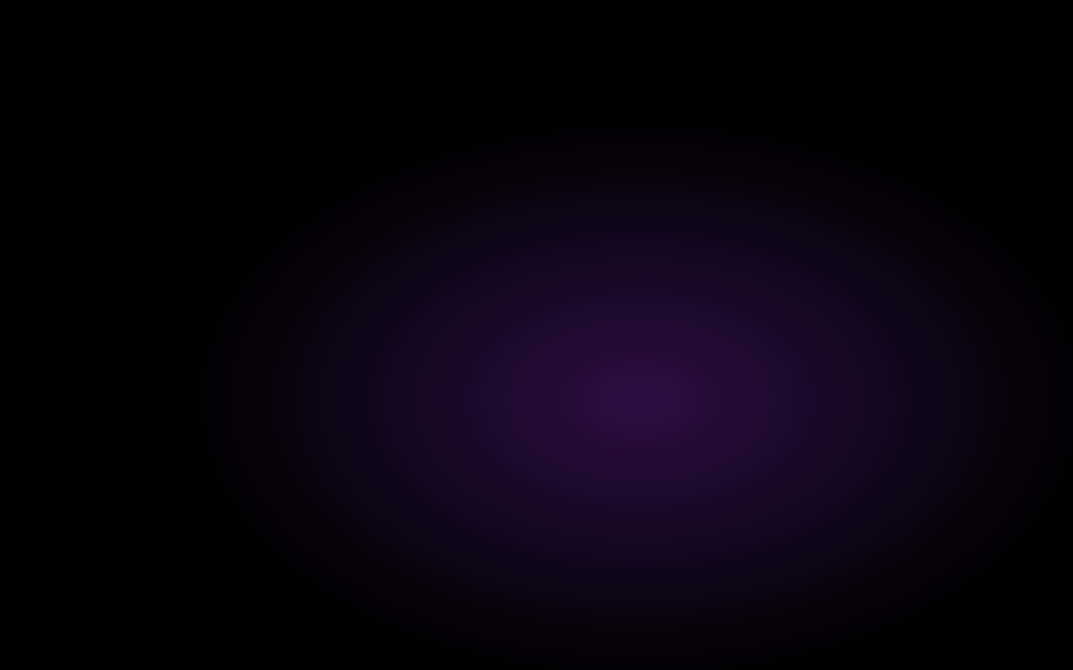
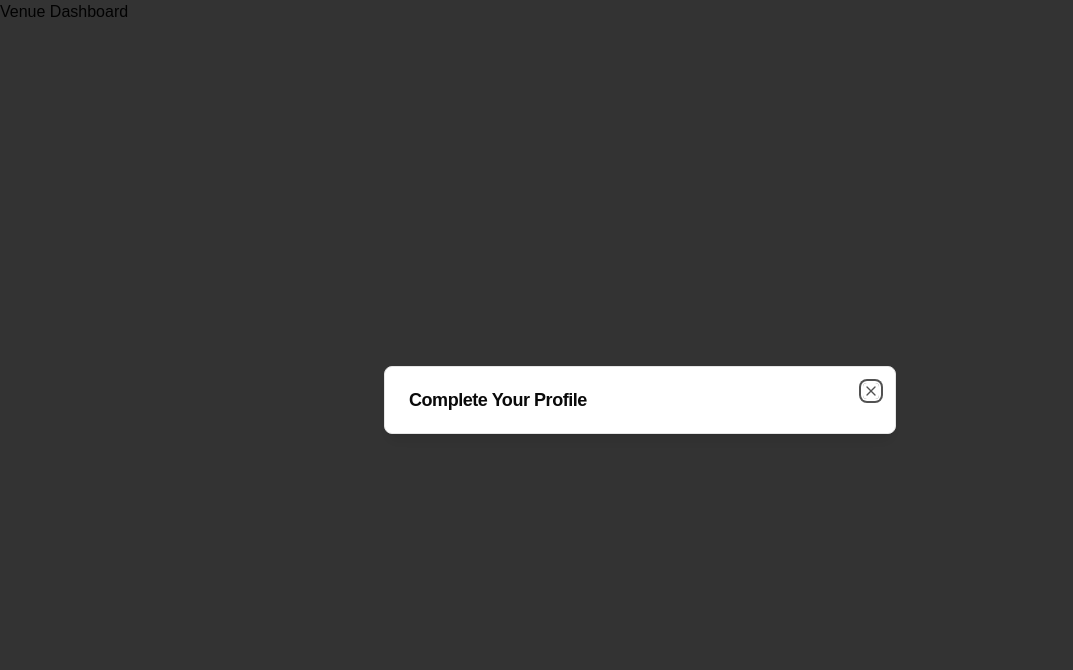
Before and after one commit to kartikeyegupta/dex, a Next.js app: page /venue/dashboard in a window 1280 px wide. Shown: the top 670 px of the page, without its empty margins (0-1073 px from the left). Built offline with nearby package versions, Linux system fonts and the light colour scheme; no server answers; the database is empty.

Commit message:
added in checks for venue/dj onboard basic

```diff
--- a/app/dj/dashboard/page.tsx
+++ b/app/dj/dashboard/page.tsx
@@ -1,8 +1,43 @@
+// app/dj/dashboard/page.tsx
 'use client'
 
-export default function LandingPage() {
+import { useState, useEffect } from 'react'
+import { Dialog, DialogContent, DialogHeader, DialogTitle } from "@/components/ui/dialog" // or whatever modal component you use
+import { createClient } from '@/utils/supabase/client'
+
+export default function DJDashboard() {
+  const [showOnboarding, setShowOnboarding] = useState(false)
+
+  useEffect(() => {
+    const checkOnboarding = async () => {
+      const supabase = createClient()
+      const { data: profile } = await supabase
+        .from('user_profiles')
+        .select('Onboard')
+        .single()
+
+      if (!profile?.Onboard) {
+        setShowOnboarding(true)
+      }
+    }
+
+    checkOnboarding()
+  }, [])
+
   return (
-    <div className="min-h-screen bg-black">
+    <div>
+      {/* Your DJ dashboard content */}
+      <h1>DJ Dashboard</h1>
+
+      {/* Onboarding Modal */}
+      <Dialog open={showOnboarding} onOpenChange={setShowOnboarding}>
+        <DialogContent>
+          <DialogHeader>
+            <DialogTitle>Complete Your Profile</DialogTitle>
+          </DialogHeader>
+          {/* Your onboarding form */}
+        </DialogContent>
+      </Dialog>
     </div>
   )
 }
--- a/app/page.tsx
+++ b/app/page.tsx
@@ -5,7 +5,6 @@ import { redirect } from 'next/navigation'
 export default async function Home() {
   const supabase = await createClient()
 
-  // 1. Check if logged in using getUser instead of getSession
   const { data: { user }, error: userError } = await supabase.auth.getUser()
 
   if (userError || !user) {
--- a/app/venue/dashboard/page.tsx
+++ b/app/venue/dashboard/page.tsx
@@ -1,9 +1,44 @@
+// app/dj/dashboard/page.tsx
 'use client'
 
-export default function LandingPage() {
+import { useState, useEffect } from 'react'
+import { Dialog, DialogContent, DialogHeader, DialogTitle } from "@/components/ui/dialog" // or whatever modal component you use
+import { createClient } from '@/utils/supabase/client'
+
+export default function VenueDashboard() {
+  const [showOnboarding, setShowOnboarding] = useState(false)
+
+  useEffect(() => {
+    const checkOnboarding = async () => {
+      const supabase = createClient()
+      const { data: profile } = await supabase
+        .from('user_profiles')
+        .select('Onboard')
+        .single()
+
+      if (!profile?.Onboard) {
+        setShowOnboarding(true)
+      }
+    }
+
+    checkOnboarding()
+  }, [])
+  //this is a function to update thier onboarded status
+
   return (
-    <div className="min-h-screen bg-black">
-      <div className="absolute inset-0 bg-[radial-gradient(ellipse_at_center,_var(--tw-gradient-stops))] from-purple-900 via-black to-black opacity-50"></div>
+    <div>
+      {/* Your DJ dashboard content */}
+      <h1>Venue Dashboard</h1>
+
+      {/* Onboarding Modal */}
+      <Dialog open={showOnboarding} onOpenChange={setShowOnboarding}>
+        <DialogContent>
+          <DialogHeader>
+            <DialogTitle>Complete Your Profile</DialogTitle>
+          </DialogHeader>
+          {/* Your onboarding form */}
+        </DialogContent>
+      </Dialog>
     </div>
   )
 }
```
Also changed, not shown: app/djonboard/page.tsx (added), app/venueonboard/page.tsx (added).
